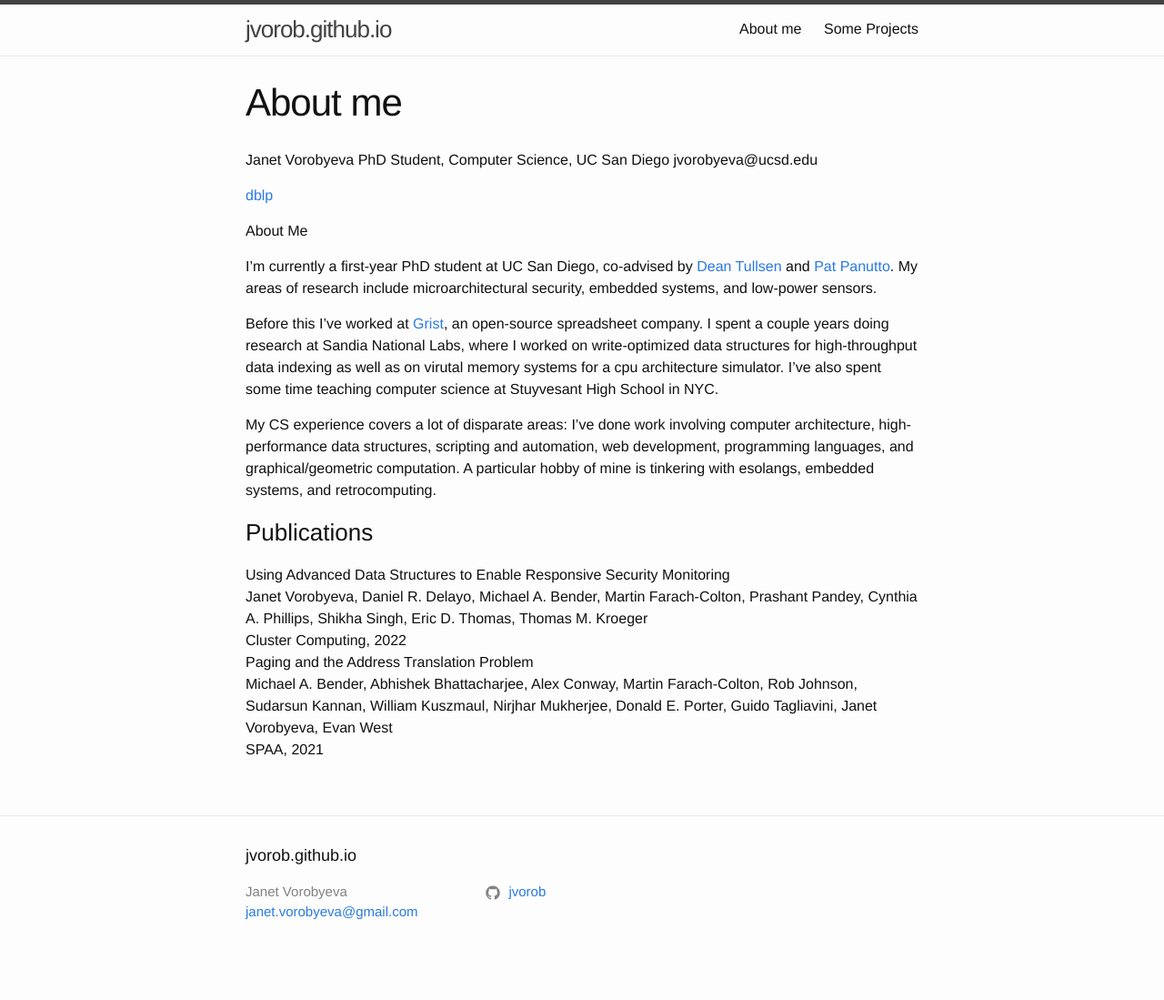
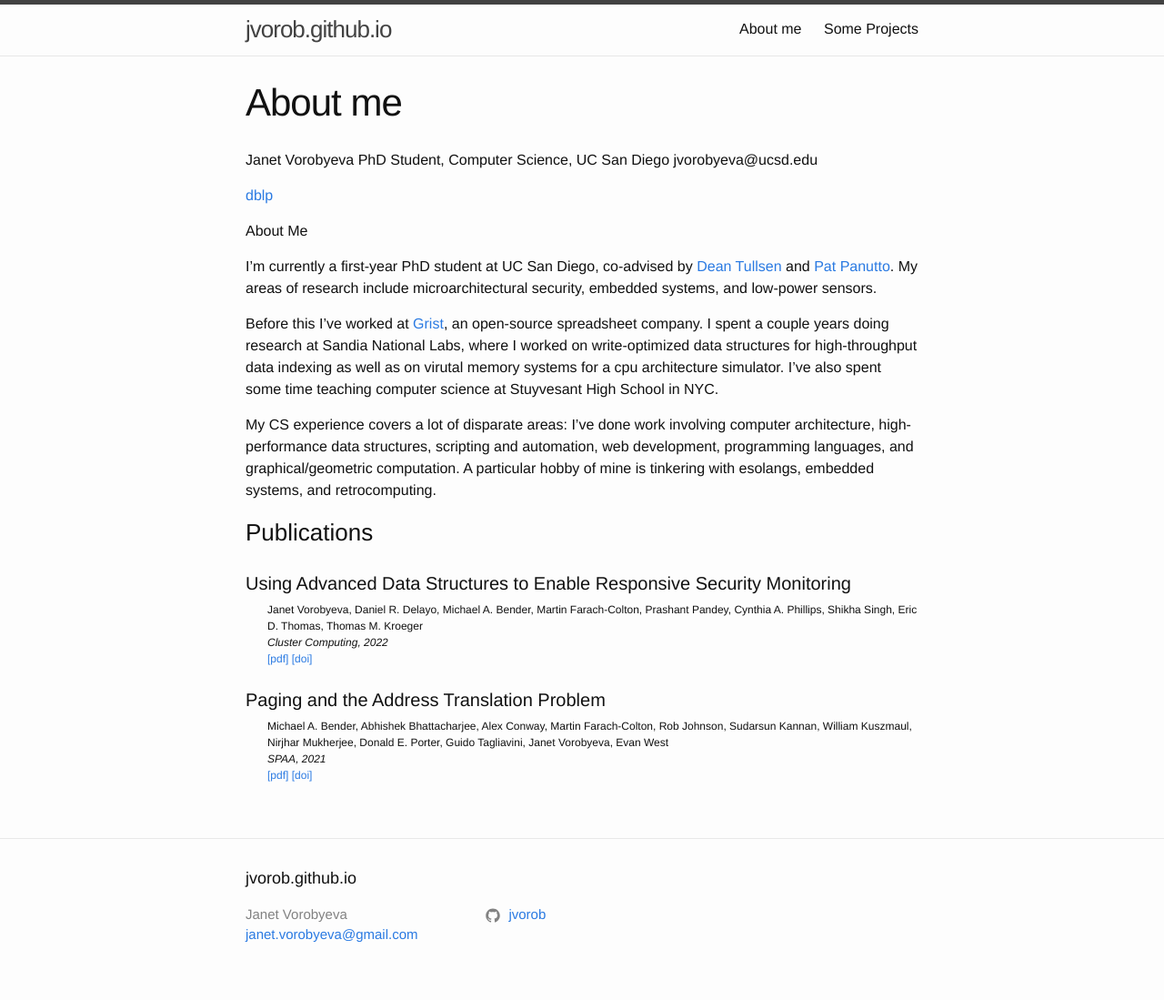
Before and after one commit to jvorob/jvorob.github.io, a Jekyll site: the page built from main_pages/about.md, in a window 1280 px wide. Shown: the whole page at 91% size. Built offline with Jekyll 4.4.1, drawn with Linux system fonts in a browser that asks for light colours; before the commit the page ends 1074 px from its top, so only the background shows below that.

Commit message:
Adding links, css

```diff
--- a/assets/main.scss
+++ b/assets/main.scss
@@ -3,3 +3,26 @@
 ---
 
 @import "minima";
+
+
+/* CSS for my hacked together publications list */
+/* div.pubitem
+     div.pubtitle
+     div.pubauthors
+     div.pubinfo
+     div.publinks { a a a }
+*/
+.pubitem { margin-top: 1em; }
+
+.pubtitle {
+  font-size: 125%;
+  line-height: 2em;
+}
+
+.pubauthors,
+.pubinfo,
+.publinks {
+  font-size: 75%;
+  padding-left: 2em;
+}
+.pubinfo { font-style: italic; }
--- a/main_pages/about.md
+++ b/main_pages/about.md
@@ -37,6 +37,10 @@ My CS experience covers a lot of disparate areas: I've done work involving compu
   <div class = "pubtitle">{{ pub.title }}</div>
   <div class = "pubauthors">{{ pub.authors }}</div>
   <div class = "pubinfo">{{ pub.shortpub }}, {{ pub.year }}</div>
+  <div class = "publinks">
+    <a href="/pages/{{ pub.slug }}.pdf">[pdf]</a>
+    <a href="/pages/{{ pub.doi }}.pdf">[doi]</a>
+  </div>
 </div>
 {% endfor %}
 
```
